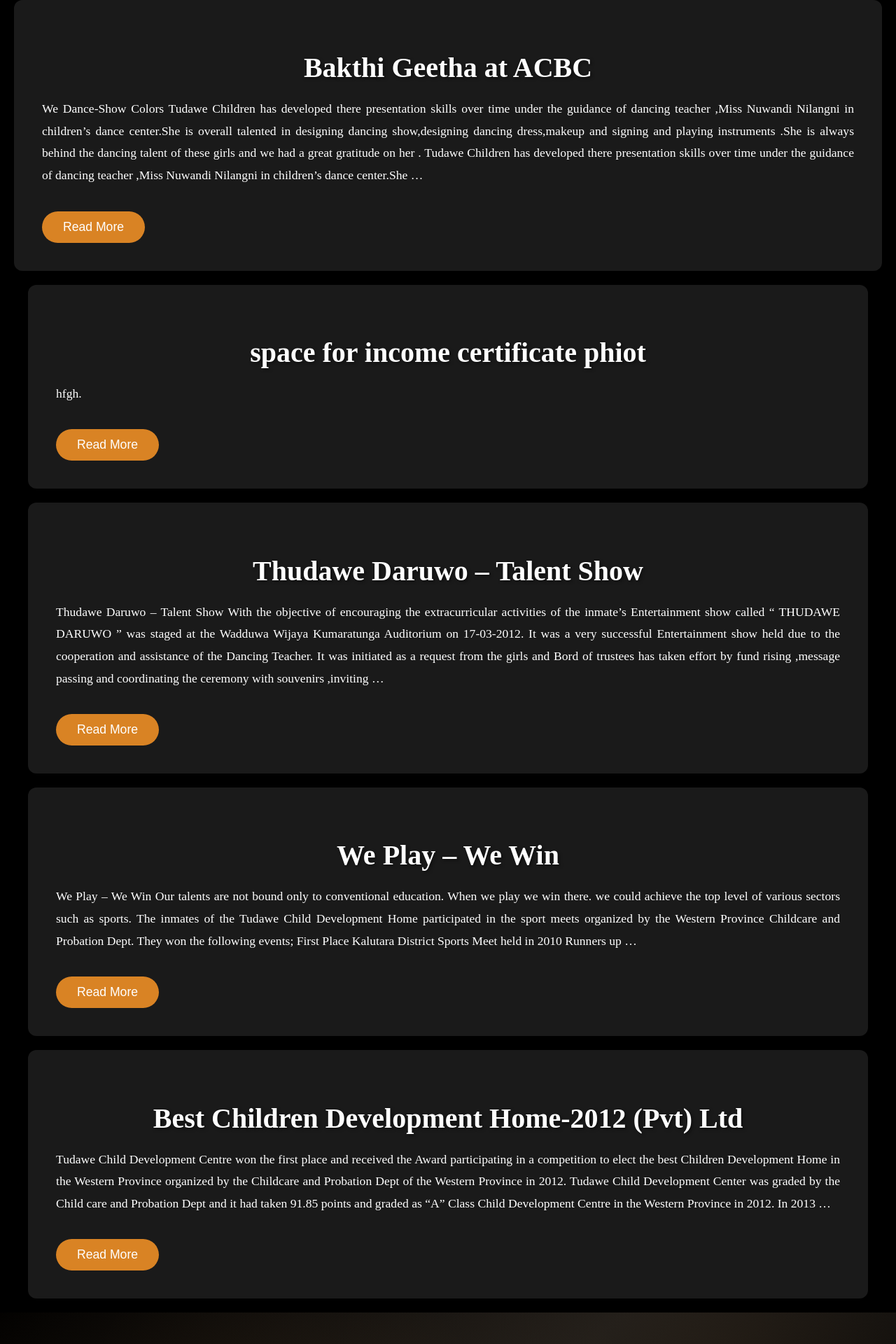
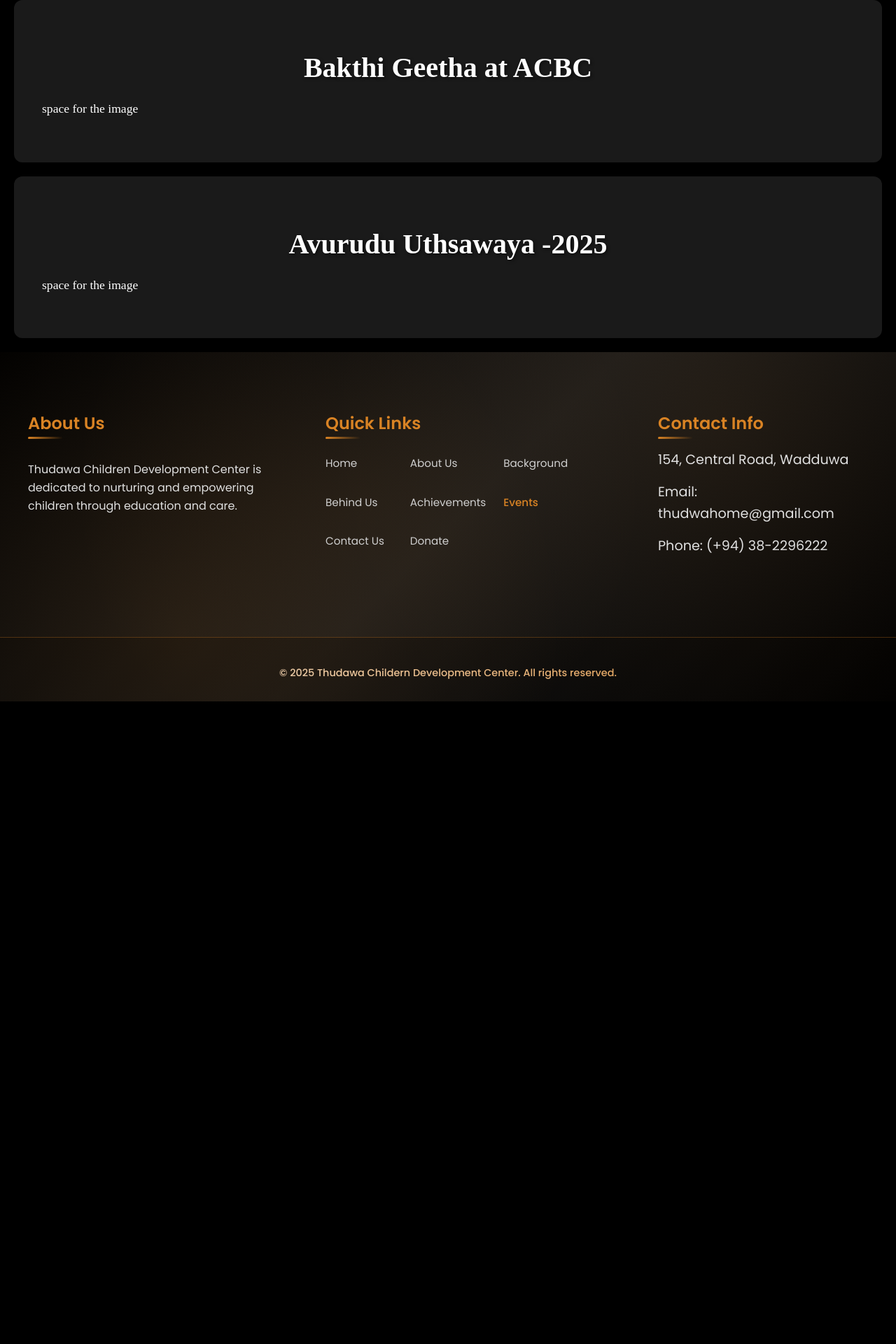
Before and after one commit to Dulan19/Thudawa_Website, a React (Create React App) app: page /Events in a window 1280 px wide. Shown: the part 1215-3135 px from the top of the page at 70% size. After the commit the page ends 2217 px from the top, so only its background shows below. Built offline with nearby package versions, Linux system fonts and the light colour scheme.

Commit message:
Update Events.jsx

```diff
--- a/src/pages/Events.jsx
+++ b/src/pages/Events.jsx
@@ -1,15 +1,7 @@
-"use client"
-import React, { useState } from "react";
 import Navbar from "../components/Navbar/Navbar.jsx"
 import Footer from "../components/Footer/Footer.jsx"
-import "./Stylings/Background.css"
 
-function Events() {
-  const [show1, setShow1] = useState(false);
-  const [show2, setShow2] = useState(false);
-  const [show3, setShow3] = useState(false);
-  const [show4, setShow4] = useState(false);
-  const [show5, setShow5] = useState(false);
+const Events = () => {
   return (
     <div>
       <div className="background2-image"></div>
@@ -42,140 +34,26 @@ function Events() {
         <div className="section-container">
           <div className="intro-section">
             <h2>Bakthi Geetha at ACBC</h2>
-            <p>We Dance-Show Colors Tudawe  Children has developed there presentation skills over time under the guidance of  dancing teacher ,Miss Nuwandi Nilangni in
-              children’s dance center.She is overall talented in designing dancing show,designing dancing dress,makeup and signing and playing instruments .She is always
-              behind the dancing talent of  these girls and we had a great gratitude on her . Tudawe  Children has developed there presentation skills over time under the
-              guidance of  dancing teacher ,Miss Nuwandi Nilangni in children’s dance center.She …</p>
-            <button className="read-btn"
-            onClick={() => setShow1(!show1)}>{show1 ? "Show Less" : "Read More"}
-            </button>
-            {show1 && <p> is overall talented in designing dancing show,designing dancing dress,makeup and signing and playing instruments .She is always behind the dancing
-              talent of  these girls and we had a great gratitude on her .
-              Inmates of the Centre staged “Coconut Shell Dance” for the “Tharu Muthu Daru” to commemorate the International Children Day held at Kularatna Hall at Ananda College . This
-              show was sponsored by the  All Ceylon Buddhist Congrss.
-              Children had a great opportunity to show there talent to distinguish crowed present there and and strengthen there talent in there skills with this opportunity.
-              Western Province Children Development Center’s  talent show and the get together held last October paperel to  World Children’s Day.It was organized by Department of Probation
-              and Child Care Services,Western Province .Young girls in tudawe Children Home displaced there talents in….
+            <p>space for the image <br />
 
-              </p>}
+            </p>
           </div>
+        </div>
 
-          <div className="section-container">
+        <div className="section-container">
           <div className="intro-section">
-            <h2>space for income certificate phiot</h2>
-            <p>hfgh.</p>
-            <button className="read-btn"
-            onClick={() => setShow2(!show2)}>{show2 ? "Show Less" : "Read More"}
-            </button>
+            <h2>Avurudu Uthsawaya -2025</h2>
+            <p>space for the image <br />
 
+            </p>
+          </div>
+        </div>
 
-
-          </div>
-          </div>
-
-          <div className="section-container">
-          <div className="intro-section">
-            <h2>Thudawe Daruwo – Talent Show</h2>
-            <p>Thudawe Daruwo – Talent Show   With the objective of encouraging the extracurricular activities of the inmate’s Entertainment show called “ THUDAWE DARUWO ” was
-              staged at the Wadduwa Wijaya Kumaratunga Auditorium on 17-03-2012. It was a very successful Entertainment show held due to the cooperation and assistance of the Dancing
-              Teacher. It was initiated as a request from the girls and Bord of trustees has taken effort by fund rising ,message passing and coordinating the ceremony with souvenirs
-              ,inviting …</p>
-            <button className="read-btn"
-            onClick={() => setShow3(!show3)}>{show3 ? "Show Less" : "Read More"}
-            </button>
-            {show3 && <p>  guest and managing ,sound ,lighting and supportive dancing teams.From the talent show they have reflect there harmony , sharing happiness and work toward
-               same goal sane as from one mother.It has become a great opportunity to reflect the hidden talents of these children.
-
-
-              List of Events
-              <ol>
-                  <li>Puuja Dance</li>
-                  <li>Theme Song</li>
-                  <li>Wirodi Wannama</li>
-                  <li> Dance for song “Sudu Sanda Eliye”</li>
-                  <li>Gajaba Wannama</li>
-                  <li>Sura Pappa ,Jim Pappa (Astrix ) Drama</li>
-                  <li>Coconut Sell Dance</li>
-                  <li>Tea Plucker Dance</li>
-                  <li>Nanu Muraya</li>
-                  <li>Tamil Dance</li>
-                  <li>Raban Dance</li>
-                  <li>Wadiga Patuna</li>
-                  <li>Hindi Dance</li>
-
-              </ol>
-              </p>}
-          </div>
-          </div>
-
-          <div className="section-container">
-          <div className="intro-section">
-            <h2>We Play – We Win</h2>
-            <p>We Play – We Win Our talents are not bound only to conventional education. When we play we win there. we could achieve the top level of various
-              sectors such as sports. The inmates of the Tudawe Child Development Home participated in the sport meets organized by the Western Province Childcare
-              and Probation Dept.                 They won the following events;     First Place Kalutara District Sports Meet held in 2010   Runners up …</p>
-            <button className="read-btn"
-            onClick={() => setShow4(!show4)}>{show4 ? "Show Less" : "Read More"}
-            </button>
-            {show4 && <p> Our talents are not bound only to conventional education. When we play we win there. we could achieve the top level of various sectors such as sports.
-              The inmates of the Tudawe Child Development Home participated in the sport meets organized by the Western Province Childcare and Probation Dept.enfant_51  <br />
-
-              They won the following events;
-              <ol>
-                First Place Kalutara District Sports Meet held in 2010
-                Runners up Kalutara District in 2011
-                First Place in Kalutara District 2012
-                First Place in Western Province 2012
-              </ol>
-              <br />The inmates’ participated at the Annual Sports Meet Organized by the Sammastha Lanka Baudha Sammelanaya in 2013 Inter House Sport Meet held in Colombo Inmates of
-              the Tudawe Child Development Centre participated and won the following events. <br />
-
-              Winnings – Sports Meets held in  2011 Kalutara District
-              <ol>
-                <li>Under 8-10 yrs Gunny Bag Race – First Place</li>
-                <li>Under 11-13 yrs High Jump – First Place</li>
-                <li>Under 8-10 yrs Relay Race for Girls – First Place</li>
-                <li>Under 8 -10 yrs 50o Meters Race- First Place</li>
-                <li>Mixed Races Senior B -Division – First Place</li>
-                <li>Dancing Competition Junior Division – First Place</li>
-                <li>Poetry Competition Senior B Division – First Place</li>
-              </ol>
-                <br />Winnings – Sports Meets held in  2009 – Western Province
-              <ol>
-                <li>Coconut leaves weaving competition – First Place</li>
-                <li>Marking eye on Elephant Competition – First Place</li>
-              </ol>
-                </p>}
-
-          </div>
-          </div>
-
-          <div className="section-container">
-          <div className="intro-section">
-            <h2>Best Children Development Home-2012 (Pvt) Ltd</h2>
-            <p>Tudawe Child Development Centre won the first place and received the Award participating in a competition to elect the
-               best Children Development Home in the Western Province organized by the Childcare and Probation Dept of the Western Province in 2012. Tudawe Child Development
-               Center was graded by the Child care and Probation Dept and it had taken 91.85 points and graded as “A” Class Child Development Centre in the Western Province
-               in 2012. In 2013 … </p>
-            <button className="read-btn"
-            onClick={() => setShow5(!show5)}>{show5 ? "Show Less" : "Read More"}
-            </button>
-            {show5 && <p> it has won the  best children development center in Kaluthara District surpassing 16 Children Development centers.
-              In addition Tudawe Children home has capable to won quality awards in year year 2010 ,2011 and 2012 conservatively within the Western Province.</p>}
-          </div>
-          </div>
-
-
-
-
-
-
-        </div>
 
         <Footer />
       </div>
     </div>
   )
-}
+};
 
 export default Events;
```
